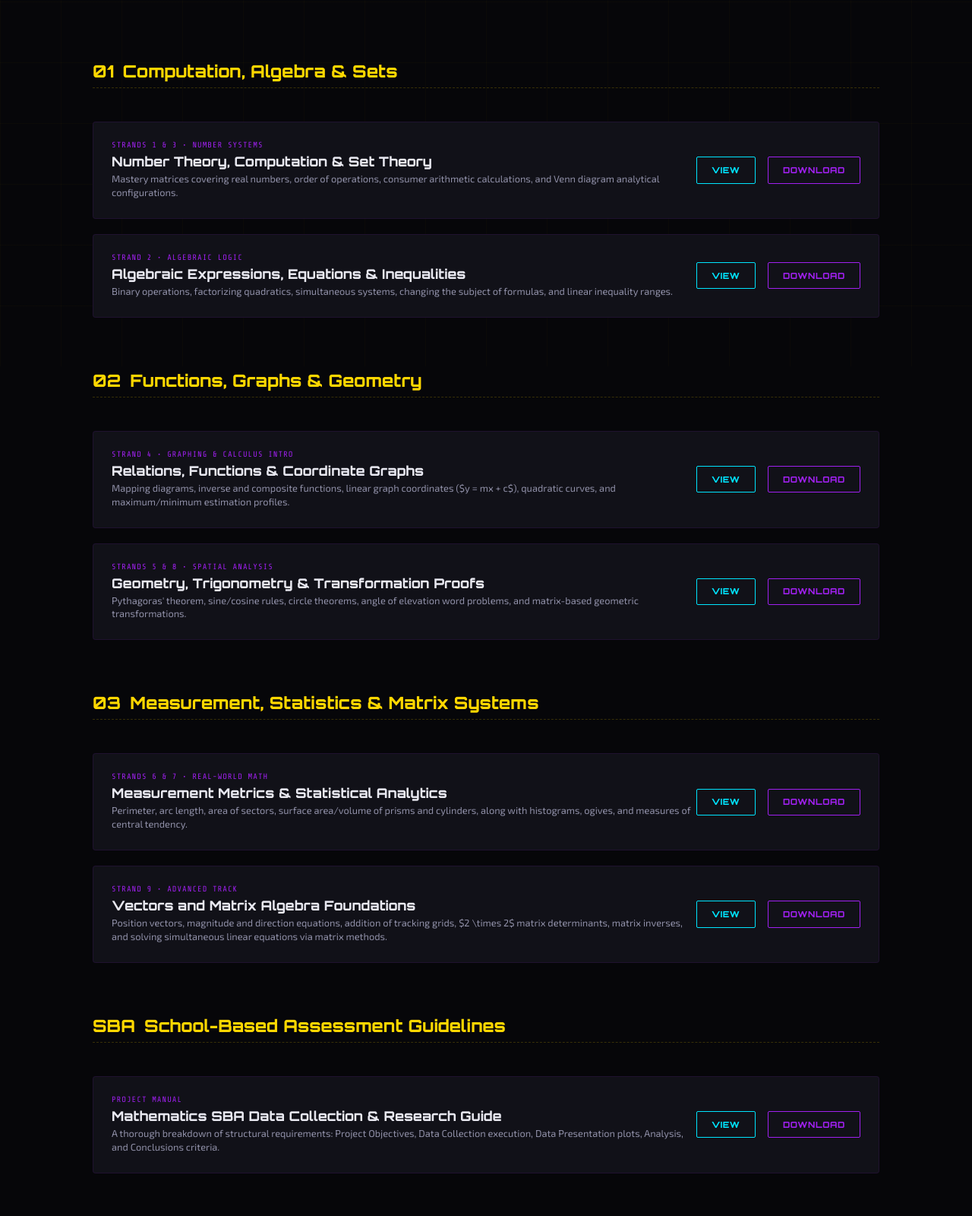
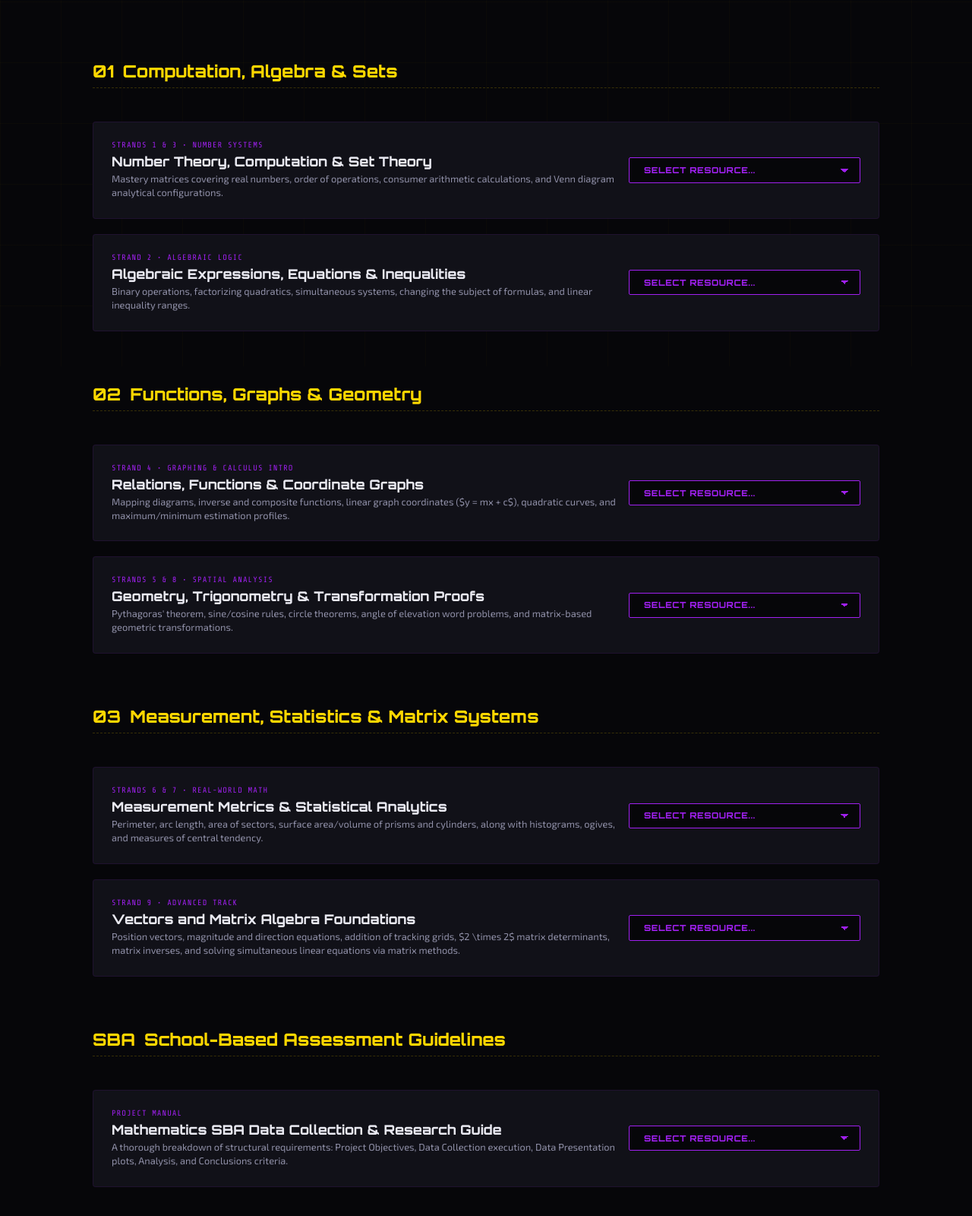
Before and after one commit to goldngeniuz/goldngeniuz.github.io, a plain HTML site: page premium-mathematics.html in a window 1280 px wide. Shown: the part 318-1918 px from the top of the page at 76% size. Drawn offline with nearby package versions, Linux system fonts and the light colour scheme.

Commit message:
Update premium-mathematics.html

```diff
--- a/premium-mathematics.html
+++ b/premium-mathematics.html
@@ -26,33 +26,32 @@ h1 span{color:var(--gold);}
 .resource-tag{font-family:'Share Tech Mono',monospace;font-size:0.65rem;color:var(--purple);text-transform:uppercase;letter-spacing:0.1em;}
 .resource-title{font-family:'Orbitron',sans-serif;font-size:1.1rem;font-weight:700;color:var(--white);}
 .resource-meta{font-size:0.8rem;color:var(--grey2);line-height:1.4;}
-.action-buttons{display:flex;gap:1rem;}
-.btn-action{font-family:'Orbitron',sans-serif;font-size:0.7rem;font-weight:700;padding:0.6rem 1.2rem;border-radius:2px;text-decoration:none;transition:0.2s;letter-spacing:0.05em;}
-.btn-download{background:transparent;border:1.5px solid var(--purple);color:var(--purple);}
-.btn-download:hover{background:var(--purple);color:#000;}
-.btn-view{background:transparent;border:1.5px solid var(--cyan);color:var(--cyan);}
-.btn-view:hover{background:var(--cyan);color:#000;}
+
+/* MULTI-FILE ACTION SELECT DROPDOWN STYLING */
+.action-dropdown-container{flex-shrink:0;}
+.vault-dropdown{font-family:'Orbitron',sans-serif;font-size:0.7rem;font-weight:700;padding:0.6rem 2.5rem 0.6rem 1.2rem;background:var(--black);border:1.5px solid var(--purple);color:var(--purple);border-radius:2px;letter-spacing:0.05em;cursor:pointer;outline:none;transition:0.2s;appearance:none;-webkit-appearance:none;background-image:linear-gradient(45deg,transparent 50%,var(--purple) 50%),linear-gradient(135deg,var(--purple) 50%,transparent 50%);background-position:calc(100% - 20px) calc(1em + 2px),calc(100% - 15px) calc(1em + 2px);background-size:5px 5px,5px 5px;background-repeat:no-repeat;}
+.vault-dropdown:hover{background-color:rgba(160,32,240,0.05);border-color:var(--cyan);color:var(--cyan);background-image:linear-gradient(45deg,transparent 50%,var(--cyan) 50%),linear-gradient(135deg,var(--cyan) 50%,transparent 50%);}
+.vault-dropdown option{background:var(--dark2);color:var(--white);font-family:'sans-serif';font-weight:normal;}
+
 .back-link{display:inline-block;margin-bottom:2rem;color:var(--grey2);text-decoration:none;font-family:'Share Tech Mono',monospace;font-size:0.8rem;transition:0.2s;}
 .back-link:hover{color:var(--gold);}
-  /* MOBILE OPTIMIZATION FOR BUTTONS */
+
+/* MOBILE OPTIMIZATION */
 @media (max-width: 600px) {
   .resource-card {
-    flex-direction: column; /* Stacks the text info and the buttons vertically */
-    align-items: stretch;   /* Stacks them neatly across the card width */
-    gap: 1.5rem;            /* Puts clean breathing room between text and buttons */
+    flex-direction: column;
+    align-items: stretch;
+    gap: 1.5rem;
     padding: 1.25rem;
   }
-
-  .action-buttons {
-    width: 100%;            /* Force the button container to span the whole card */
-    flex-direction: column; /* Stack VIEW above DOWNLOAD */
-    gap: 0.75rem;           /* Space between the two buttons */
+  .action-dropdown-container {
+    width: 100%;
   }
-
-  .btn-action {
-    width: 100%;            /* Makes each button wide and easy to tap with a thumb */
-    text-align: center;     /* Centers your "VIEW" and "DOWNLOAD" text */
-    padding: 0.8rem 1.2rem; /* Slightly chunkier tap target for mobile fingers */
+  .vault-dropdown {
+    width: 100%;
+    text-align: center;
+    padding: 0.8rem 1.2rem;
+    background-position: calc(100% - 20px) calc(1.1em + 2px),calc(100% - 15px) calc(1.1em + 2px);
   }
 }
 </style>
@@ -82,9 +81,14 @@ h1 span{color:var(--gold);}
         <h3 class="resource-title">Number Theory, Computation & Set Theory</h3>
         <p class="resource-meta">Mastery matrices covering real numbers, order of operations, consumer arithmetic calculations, and Venn diagram analytical configurations.</p>
       </div>
-      <div class="action-buttons">
-        <a href="#" class="btn-action btn-view">VIEW</a>
-        <a href="#" class="btn-action btn-download" download>DOWNLOAD</a>
+      <div class="action-dropdown-container">
+        <select class="vault-dropdown" onchange="handleVaultAction(this)">
+          <option value="" selected disabled>SELECT RESOURCE...</option>
+          <option value="notes">Lecture Study Notes (View)</option>
+          <option value="past_papers">Past Paper Practices (Download)</option>
+          <option value="assignment">Assignment Worksheets (Download)</option>
+          <option value="sba_guide">SBA Project Guides (Download)</option>
+        </select>
       </div>
     </div>
 
@@ -94,9 +98,14 @@ h1 span{color:var(--gold);}
         <h3 class="resource-title">Algebraic Expressions, Equations & Inequalities</h3>
         <p class="resource-meta">Binary operations, factorizing quadratics, simultaneous systems, changing the subject of formulas, and linear inequality ranges.</p>
       </div>
-      <div class="action-buttons">
-        <a href="#" class="btn-action btn-view">VIEW</a>
-        <a href="#" class="btn-action btn-download" download>DOWNLOAD</a>
+      <div class="action-dropdown-container">
+        <select class="vault-dropdown" onchange="handleVaultAction(this)">
+          <option value="" selected disabled>SELECT RESOURCE...</option>
+          <option value="notes">Lecture Study Notes (View)</option>
+          <option value="past_papers">Past Paper Practices (Download)</option>
+          <option value="assignment">Assignment Worksheets (Download)</option>
+          <option value="sba_guide">SBA Project Guides (Download)</option>
+        </select>
       </div>
     </div>
 
@@ -108,9 +117,14 @@ h1 span{color:var(--gold);}
         <h3 class="resource-title">Relations, Functions & Coordinate Graphs</h3>
         <p class="resource-meta">Mapping diagrams, inverse and composite functions, linear graph coordinates ($y = mx + c$), quadratic curves, and maximum/minimum estimation profiles.</p>
       </div>
-      <div class="action-buttons">
-        <a href="#" class="btn-action btn-view">VIEW</a>
-        <a href="#" class="btn-action btn-download" download>DOWNLOAD</a>
+      <div class="action-dropdown-container">
+        <select class="vault-dropdown" onchange="handleVaultAction(this)">
+          <option value="" selected disabled>SELECT RESOURCE...</option>
+          <option value="notes">Lecture Study Notes (View)</option>
+          <option value="past_papers">Past Paper Practices (Download)</option>
+          <option value="assignment">Assignment Worksheets (Download)</option>
+          <option value="sba_guide">SBA Project Guides (Download)</option>
+        </select>
       </div>
     </div>
 
@@ -120,9 +134,14 @@ h1 span{color:var(--gold);}
         <h3 class="resource-title">Geometry, Trigonometry & Transformation Proofs</h3>
         <p class="resource-meta">Pythagoras' theorem, sine/cosine rules, circle theorems, angle of elevation word problems, and matrix-based geometric transformations.</p>
       </div>
-      <div class="action-buttons">
-        <a href="#" class="btn-action btn-view">VIEW</a>
-        <a href="#" class="btn-action btn-download" download>DOWNLOAD</a>
+      <div class="action-dropdown-container">
+        <select class="vault-dropdown" onchange="handleVaultAction(this)">
+          <option value="" selected disabled>SELECT RESOURCE...</option>
+          <option value="notes">Lecture Study Notes (View)</option>
+          <option value="past_papers">Past Paper Practices (Download)</option>
+          <option value="assignment">Assignment Worksheets (Download)</option>
+          <option value="sba_guide">SBA Project Guides (Download)</option>
+        </select>
       </div>
     </div>
 
@@ -134,9 +153,14 @@ h1 span{color:var(--gold);}
         <h3 class="resource-title">Measurement Metrics & Statistical Analytics</h3>
         <p class="resource-meta">Perimeter, arc length, area of sectors, surface area/volume of prisms and cylinders, along with histograms, ogives, and measures of central tendency.</p>
       </div>
-      <div class="action-buttons">
-        <a href="#" class="btn-action btn-view">VIEW</a>
-        <a href="#" class="btn-action btn-download" download>DOWNLOAD</a>
+      <div class="action-dropdown-container">
+        <select class="vault-dropdown" onchange="handleVaultAction(this)">
+          <option value="" selected disabled>SELECT RESOURCE...</option>
+          <option value="notes">Lecture Study Notes (View)</option>
+          <option value="past_papers">Past Paper Practices (Download)</option>
+          <option value="assignment">Assignment Worksheets (Download)</option>
+          <option value="sba_guide">SBA Project Guides (Download)</option>
+        </select>
       </div>
     </div>
 
@@ -146,9 +170,14 @@ h1 span{color:var(--gold);}
         <h3 class="resource-title">Vectors and Matrix Algebra Foundations</h3>
         <p class="resource-meta">Position vectors, magnitude and direction equations, addition of tracking grids, $2 \times 2$ matrix determinants, matrix inverses, and solving simultaneous linear equations via matrix methods.</p>
       </div>
-      <div class="action-buttons">
-        <a href="#" class="btn-action btn-view">VIEW</a>
-        <a href="#" class="btn-action btn-download" download>DOWNLOAD</a>
+      <div class="action-dropdown-container">
+        <select class="vault-dropdown" onchange="handleVaultAction(this)">
+          <option value="" selected disabled>SELECT RESOURCE...</option>
+          <option value="notes">Lecture Study Notes (View)</option>
+          <option value="past_papers">Past Paper Practices (Download)</option>
+          <option value="assignment">Assignment Worksheets (Download)</option>
+          <option value="sba_guide">SBA Project Guides (Download)</option>
+        </select>
       </div>
     </div>
 
@@ -160,13 +189,47 @@ h1 span{color:var(--gold);}
         <h3 class="resource-title">Mathematics SBA Data Collection & Research Guide</h3>
         <p class="resource-meta">A thorough breakdown of structural requirements: Project Objectives, Data Collection execution, Data Presentation plots, Analysis, and Conclusions criteria.</p>
       </div>
-      <div class="action-buttons">
-        <a href="#" class="btn-action btn-view">VIEW</a>
-        <a href="#" class="btn-action btn-download" download>DOWNLOAD</a>
+      <div class="action-dropdown-container">
+        <select class="vault-dropdown" onchange="handleVaultAction(this)">
+          <option value="" selected disabled>SELECT RESOURCE...</option>
+          <option value="notes">Lecture Study Notes (View)</option>
+          <option value="past_papers">Past Paper Practices (Download)</option>
+          <option value="assignment">Assignment Worksheets (Download)</option>
+          <option value="sba_guide">SBA Project Guides (Download)</option>
+        </select>
       </div>
     </div>
 
   </div>
 </div>
+
+<script>
+function handleVaultAction(selectElement) {
+  const card = selectElement.closest('.resource-card');
+  const titleElement = card.querySelector('.resource-title');
+  if (!titleElement || !selectElement.value) return;
+
+  const docTitle = titleElement.innerText.trim();
+  // Sanitize punctuation and keep text safe for path structures
+  const baseName = docTitle.replace(/[^a-zA-Z0-9]/g, "_").toLowerCase();
+  const selectedType = selectElement.value; // "notes", "past_papers", etc.
+
+  const finalFilePath = `vault-assets/${baseName}_${selectedType}.pdf`;
+
+  if (selectedType === "notes") {
+    // Open core notes smoothly in an external window tab
+    window.open(finalFilePath, '_blank');
+  } else {
+    // Inject and click a shadow link to trigger a localized browser download
+    const link = document.createElement('a');
+    link.href = finalFilePath;
+    link.download = `${baseName}_${selectedType}.pdf`;
+    link.click();
+  }
+
+  // Soft-reset dropdown back to the disabled prompt
+  selectElement.value = "";
+}
+</script>
 </body>
 </html>
```
